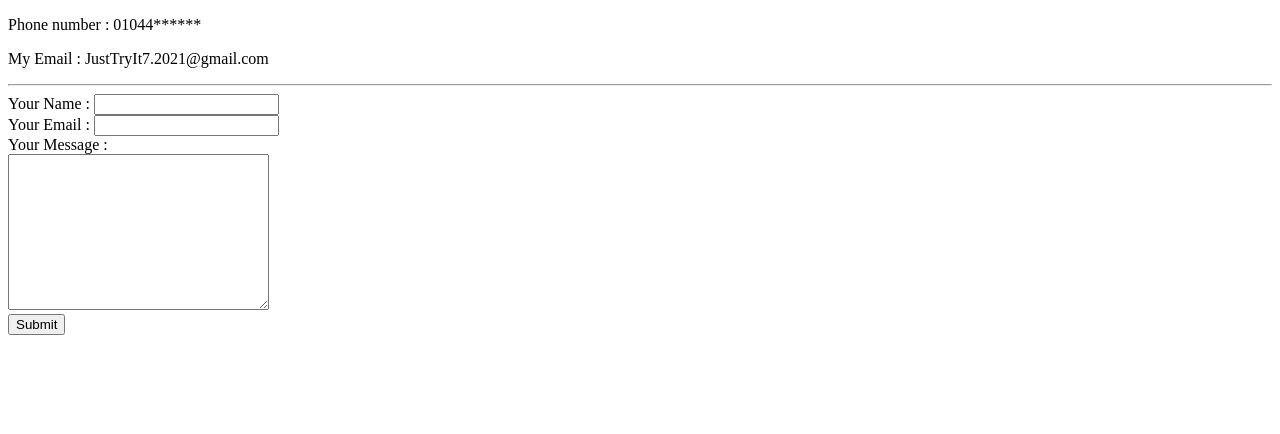
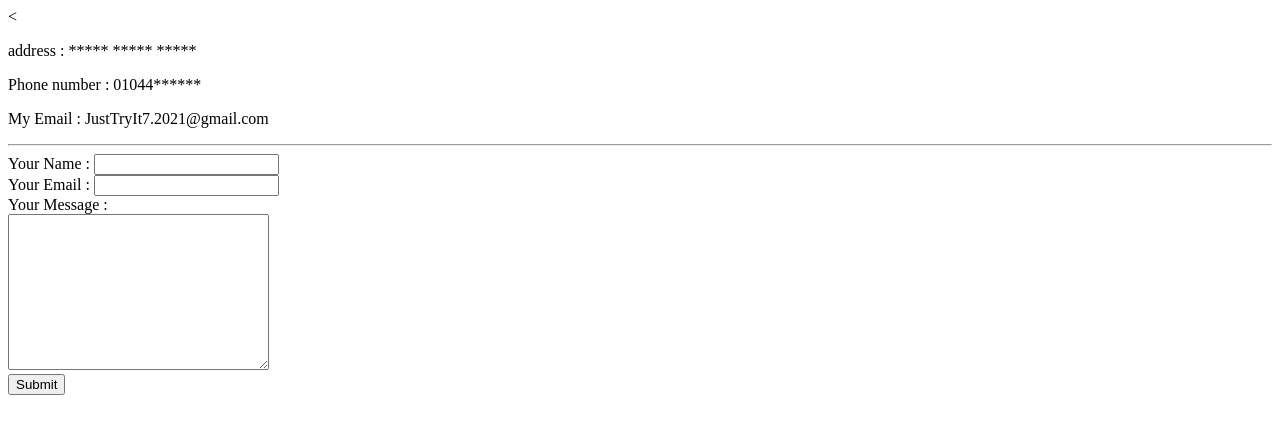
Before and after one commit to Just-TryIt/Udemy_2022-Web-Developmen-Bootcamp, a plain HTML site: page contact-me.html in a window 1280 px wide. Drawn offline with Linux system fonts and the light colour scheme.

Commit message:
no message

```diff
--- a/contact-me.html
+++ b/contact-me.html
@@ -7,6 +7,7 @@
 </head>
 
 <body>
+  <<p>address : ***** ***** *****</p>
   <p>Phone number : 01044******</p>
   <p>My Email : JustTryIt7.2021@gmail.com</p>
   <hr>
```
